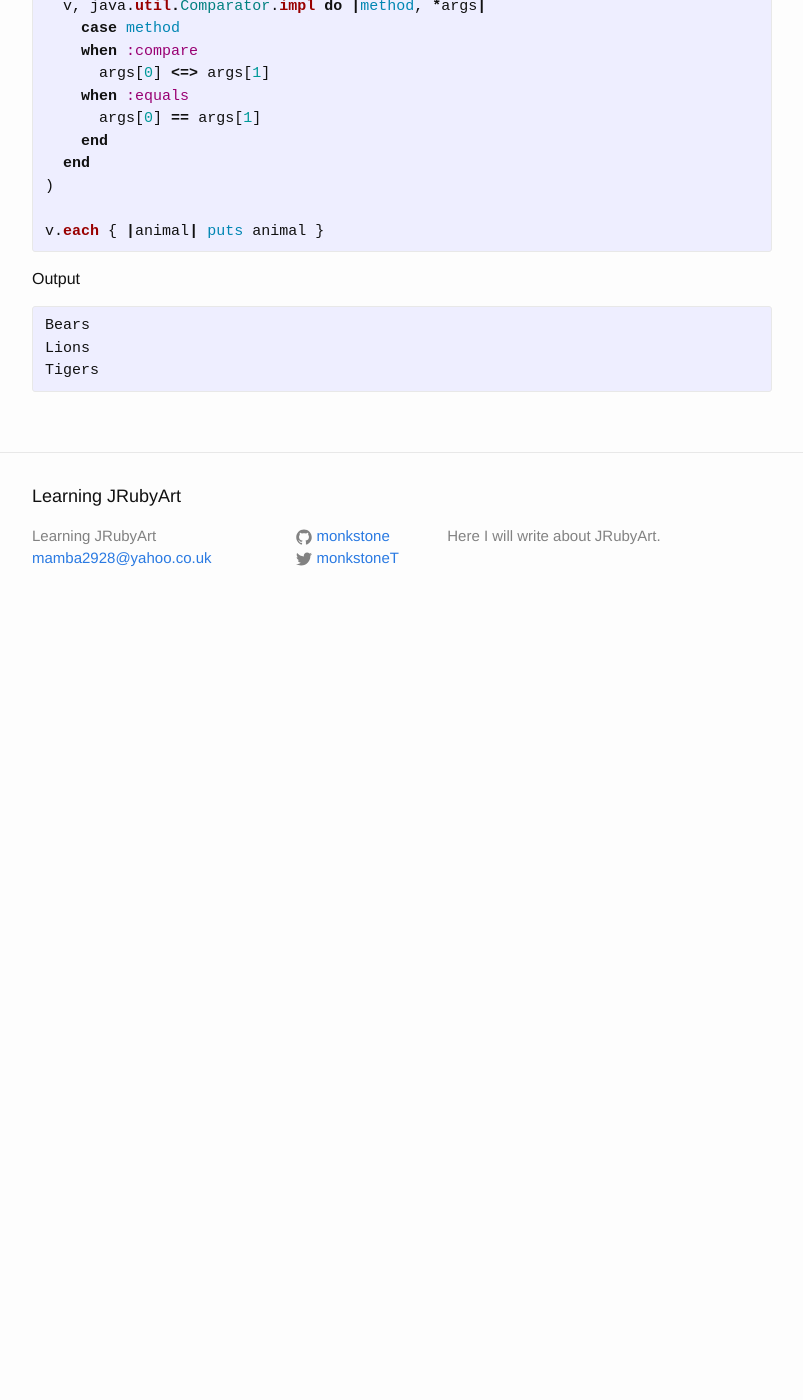
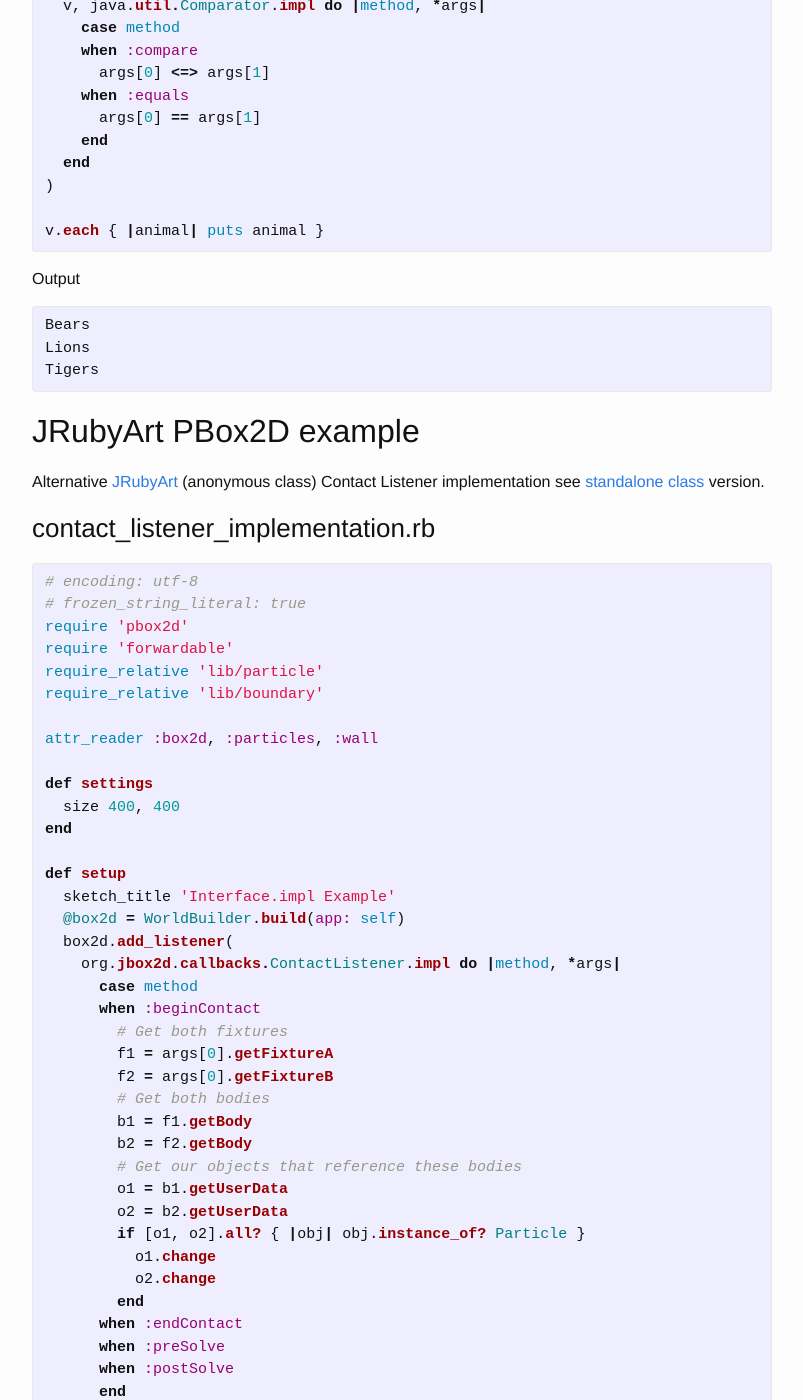
Before and after one commit to monkstone/monkstone.github.com, a Jekyll site: the page built from _posts/2016-04-28-alternative_interface_impl.md, in a window 1280 px wide and 1400 px high, scrolled down 668 px. Shown: the whole window, without its empty margins (238-1041 px from the left). Built offline with Jekyll 4.4.1, drawn with Linux system fonts in a browser that asks for light colours; before the commit the page ends 1298 px from its top, so only the background shows below that; some of the changed text lies outside the part shown.

Commit message:
JRubyArt example

```diff
--- a/_posts/2016-04-28-alternative_interface_impl.md
+++ b/_posts/2016-04-28-alternative_interface_impl.md
@@ -43,6 +43,65 @@ Lions
 Tigers
 {% endhighlight %}
 
+## JRubyArt PBox2D example ##
 
+Alternative [JRubyArt][jruby_art] (anonymous class) Contact Listener implementation see [standalone class][] version.
 
+### contact_listener_implementation.rb ###
+
+{% highlight ruby %}
+# encoding: utf-8
+# frozen_string_literal: true
+require 'pbox2d'
+require 'forwardable'
+require_relative 'lib/particle'
+require_relative 'lib/boundary'
+
+attr_reader :box2d, :particles, :wall
+
+def settings
+  size 400, 400
+end
+
+def setup
+  sketch_title 'Interface.impl Example'
+  @box2d = WorldBuilder.build(app: self)
+  box2d.add_listener(
+    org.jbox2d.callbacks.ContactListener.impl do |method, *args|
+      case method
+      when :beginContact
+        # Get both fixtures
+        f1 = args[0].getFixtureA
+        f2 = args[0].getFixtureB
+        # Get both bodies
+        b1 = f1.getBody
+        b2 = f2.getBody
+        # Get our objects that reference these bodies
+        o1 = b1.getUserData
+        o2 = b2.getUserData
+        if [o1, o2].all? { |obj| obj.instance_of? Particle }
+          o1.change
+          o2.change
+        end
+      when :endContact
+      when :preSolve
+      when :postSolve
+      end
+    end
+  )
+  @particles = []
+  @wall = Boundary.new(self, width / 2, height - 5, width, 10)
+end
+
+def draw
+  col = color('#ffffff')
+  background(col)
+  particles << Particle.new(self, rand(width), 20, rand(4..8)) if rand < 0.1
+  particles.each(&:display)
+  particles.reject!(&:done)
+  wall.display
+end
+{% endhighlight %}
+
+[standalone class]:https://github.com/ruby-processing/jbox2d/blob/master/examples/test_contact/lib/custom_listener.rb
 [jruby_art]:https://ruby-processing.github.io/index.html
```
